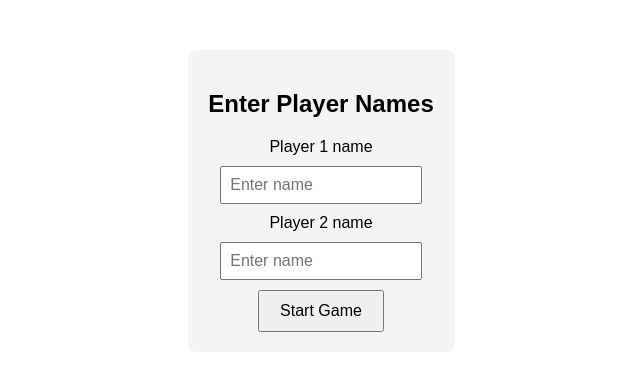
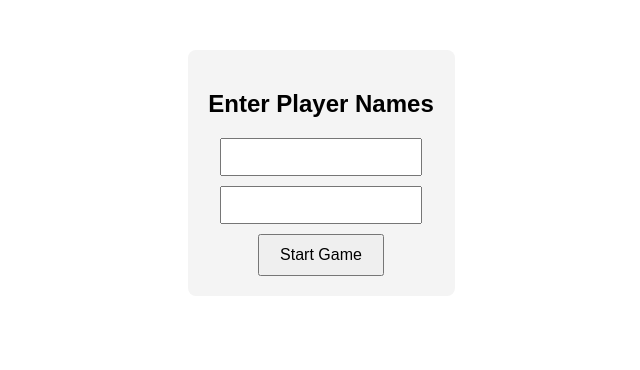
Before and after one commit to acciojob/tictactoe-prajwalyatharth, a website: page main.html in a window 1280 px wide. Shown: the whole page, without its empty margins (319-959 px from the left). Drawn offline with Linux system fonts and the light colour scheme.

Commit message:
created a submission

```diff
--- a/main.html
+++ b/main.html
@@ -11,10 +11,9 @@
         <!-- Player Input Form -->
         <div id="player-form">
             <h2>Enter Player Names</h2>
-   <label for="player-1">Player 1 name</label>
-<input id="player-1" type="text" name="player-1" placeholder="Enter name" required>
-<label for="player-2">Player 2 name</label>
-<input id="player-2" type="text" name="player-2" placeholder="Enter name" required>
+
+			<input id="player1" type="text" name="player1">
+<input id="player2" type="text" name="player2">
 
             <button id="submit">Start Game</button>
         </div>
```
